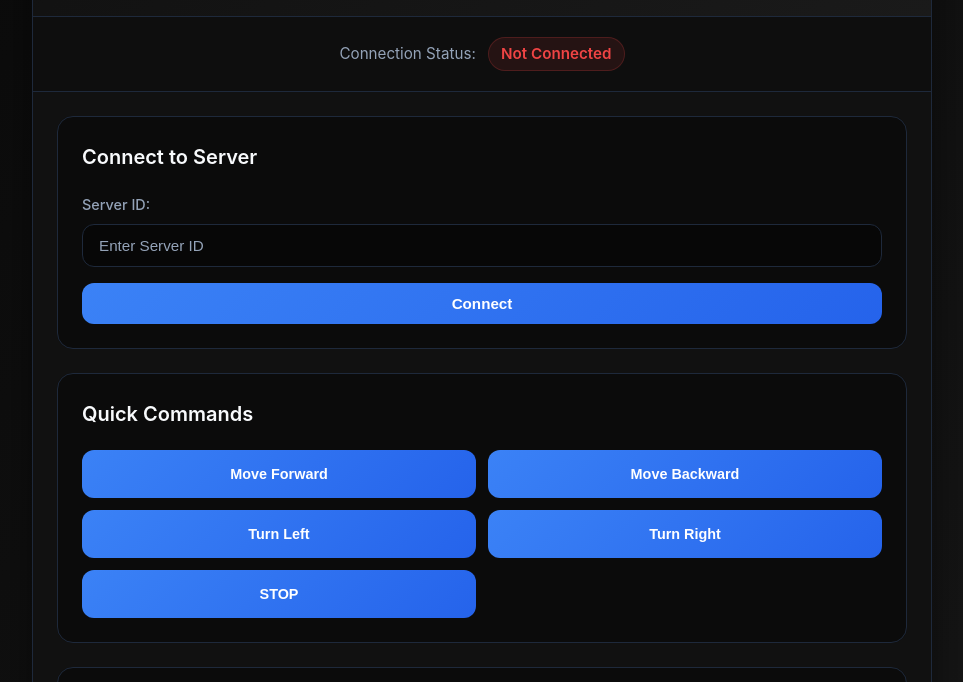
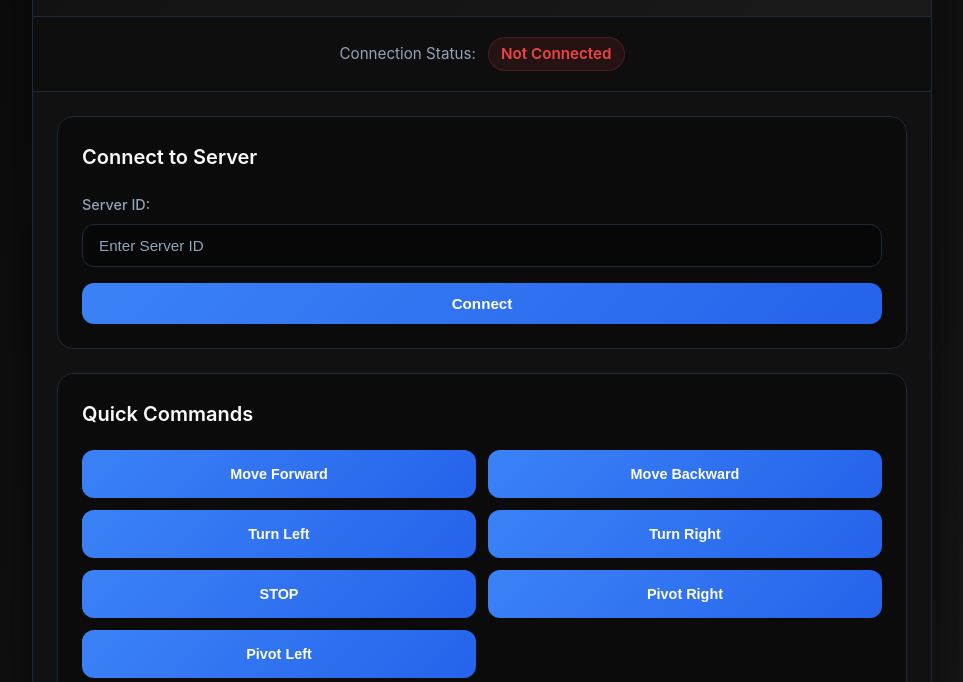
Before and after one commit to jpizzzel/ee31_websocket_page, a plain HTML site: page index.html in a window 1280 px wide. Shown: the part 118-800 px from the top of the page, without its empty margins (158-1121 px from the left). Drawn offline with Linux system fonts and the light colour scheme.

Commit message:
added pivot buttons

```diff
--- a/index.html
+++ b/index.html
@@ -58,6 +58,8 @@
           <button class="message-btn" data-message="MOVE:TURNLEFT">Turn Left</button>
           <button class="message-btn" data-message="MOVE:TURNRIGHT">Turn Right</button>
           <button class="message-btn" data-message="MOVE:STOP">STOP</button>
+          <button class="message-btn" data-message="MOVE:PIVOTRIGHT">Pivot Right</button>
+          <button class="message-btn" data-message="MOVE:PIVOTLEFT">Pivot Left</button>
         </div>
       </section>
 
```
